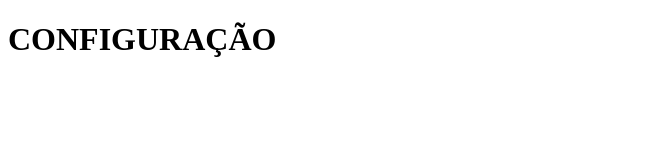
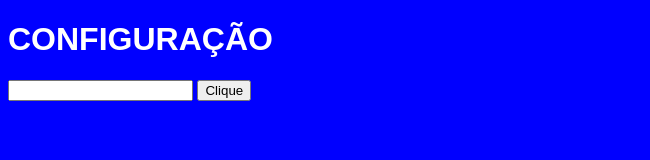
Before and after one commit to rodrigoDearo/SaurusSync, an Electron app: page config/src/index.html in a window 650 px wide. Drawn offline with Linux system fonts and the light colour scheme.

Commit message:
Fim Expediente

```diff
--- /dev/null
+++ b/config/src/css/style.css
@@ -0,0 +1,14 @@
+*{
+    font-family: Arial, Helvetica, sans-serif;
+}
+
+body{
+    display: block;
+    justify-content: center;
+    background-color: blue;
+}
+
+h1{
+    color: white;
+    font-weight: bolder;
+}
--- a/config/src/index.html
+++ b/config/src/index.html
@@ -5,8 +5,13 @@
     <meta http-equiv="X-UA-Compatible" content="IE=edge">
     <meta name="viewport" content="width=<device-width>, initial-scale=1.0">
     <title>App_config</title>
+    <link rel="stylesheet" type="text/css" href="css/style.css">
 </head>
 <body>
     <h1>CONFIGURAÇÃO</h1>
+    <input type="text" id="enviar">
+    <button onclick="alertar()">Clique</button>
+
+    <script src="js/script.js"></script>
 </body>
 </html>
--- /dev/null
+++ b/config/src/js/script.js
@@ -0,0 +1,4 @@
+function alertar() {
+    var valor = document.getElementById('enviar').value;
+    window.api.send('enviar-valor', valor);
+}
```
Also changed, not shown: config/src/main.js (+11 -1 lines).
